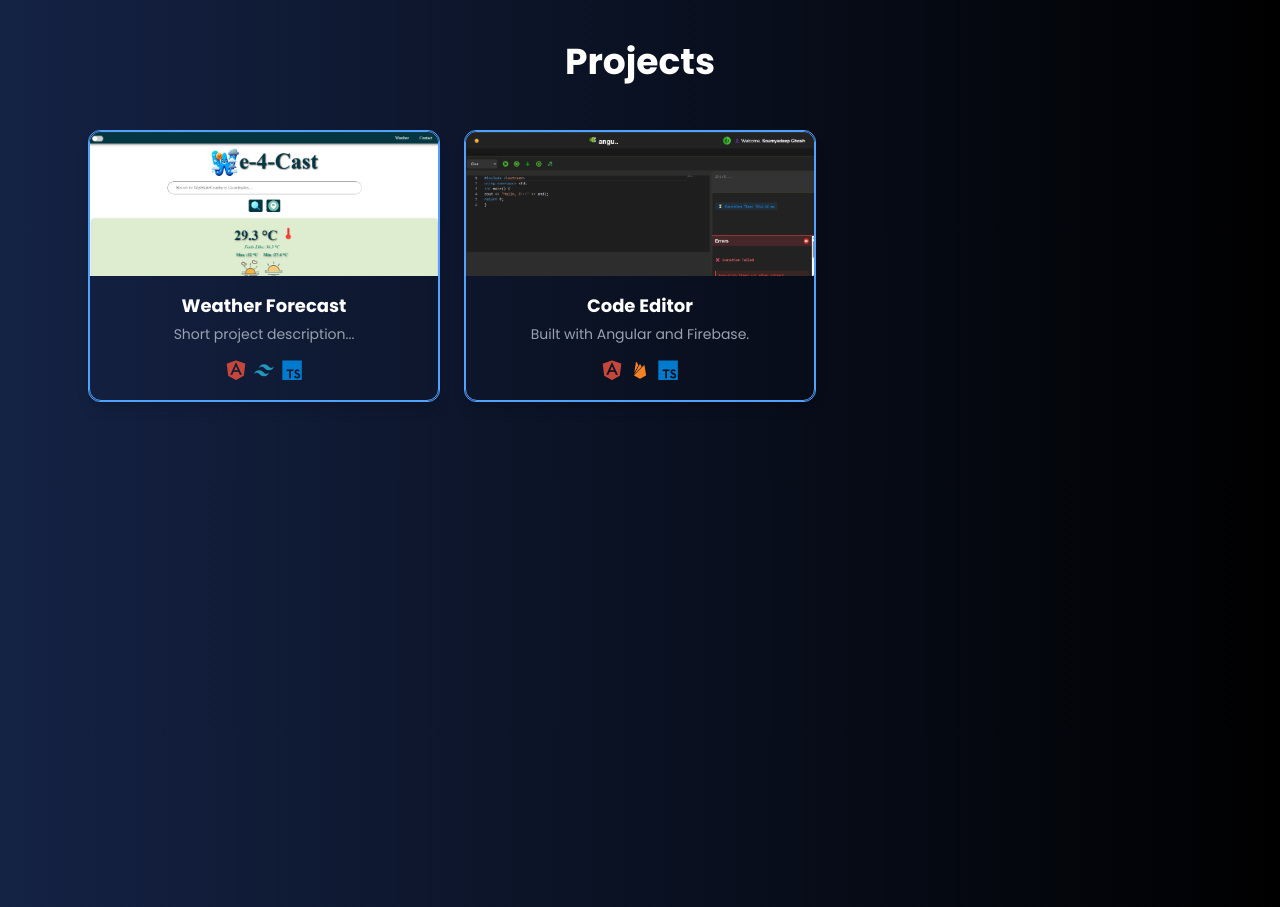
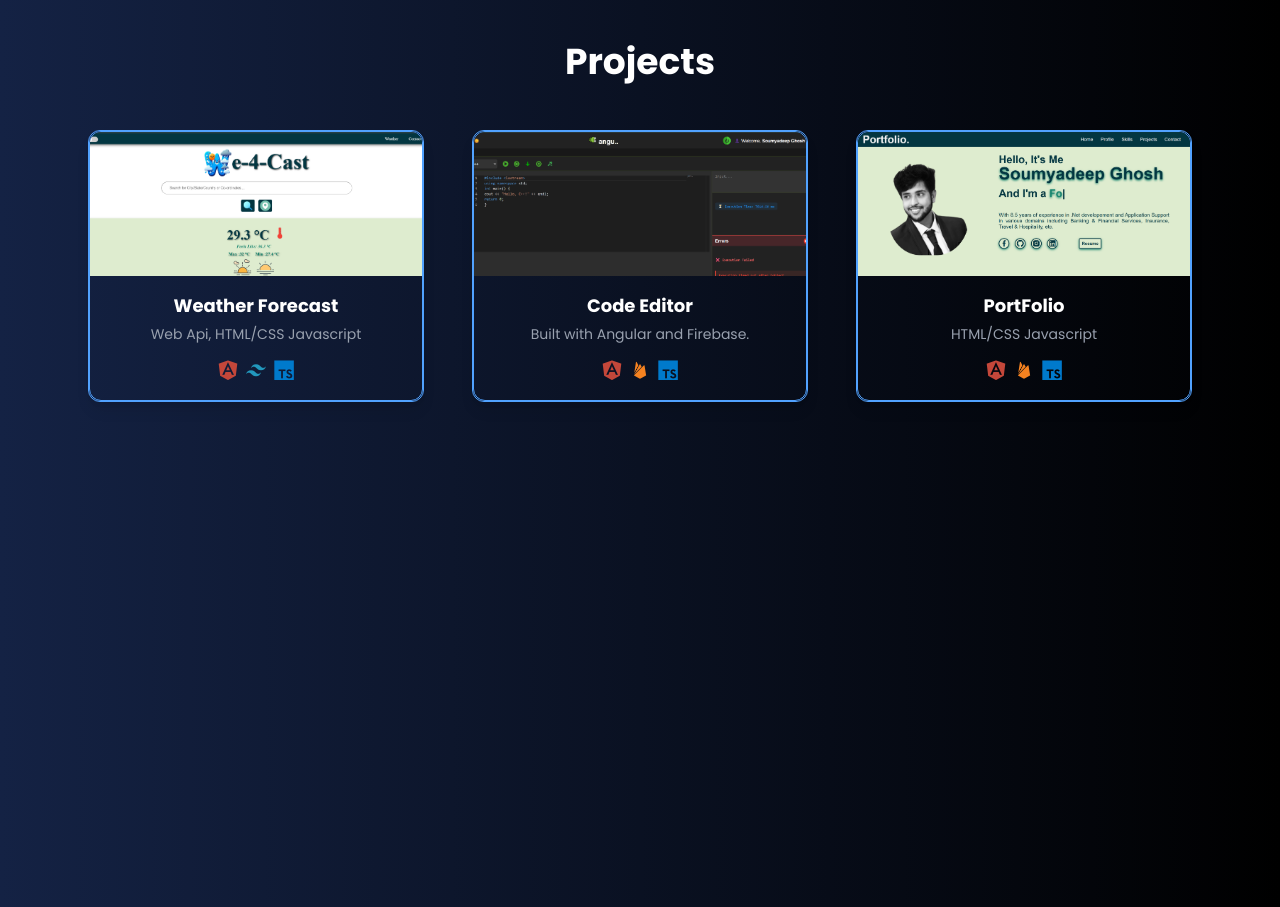
Before and after one commit to Soprso/Portfolio2, an Angular app: page / in a window 1280 px wide. Shown: the part 2060-2967 px from the top of the page. Built offline with nearby package versions, Linux system fonts and the light colour scheme.

Commit message:
updated cards

```diff
--- a/src/app/components/projects/projects.component.html
+++ b/src/app/components/projects/projects.component.html
@@ -3,7 +3,7 @@
         <h2 class="text-4xl font-bold mb-12">Projects</h2>
 
         <!-- Responsive Grid: 1 col on mobile, 2 on tablet, 3 on desktop -->
-        <div class="grid gap-6 sm:grid-cols-2 lg:grid-cols-3">
+        <div class="grid gap-12 sm:grid-cols-2 lg:grid-cols-3">
 
             <!-- Project Card -->
             <div
@@ -28,7 +28,7 @@
                             </h3>
                             <p
                                 class="text-gray-400 mt-1 text-sm group-hover:text-gray-900 transition-colors duration-300">
-                                Short project description...
+                                Web Api, HTML/CSS Javascript
                             </p>
 
                             <!-- Tech Stack Icons (smaller icons) -->
@@ -81,7 +81,41 @@
             </div>
 
             <!-- Add more cards... -->
+                        <div
+                class="group relative bg-transparent border border-blue-400 rounded-xl overflow-hidden shadow-lg transition-transform duration-300 hover:scale-105 cursor-pointer">
+                <a href="https://portfolio1-blue-one.vercel.app/" target="_blank"
+                    class="group relative block bg-transparent border border-blue-400 rounded-xl overflow-hidden shadow-lg transition-transform duration-300 hover:scale-105 cursor-pointer">
 
+                    <!-- Image -->
+                    <img src="project3.png" alt="Project 3" class="w-full h-36 object-cover">
+
+                    <!-- Content with sliding overlay -->
+                    <div class="relative overflow-hidden">
+                        <!-- Hover Overlay -->
+                        <span
+                            class="absolute left-0 top-0 h-full w-0 bg-blue-400 transition-all duration-700 group-hover:w-full z-0"></span>
+
+                        <!-- Actual Content -->
+                        <div class="relative z-10 p-4">
+                            <h3 class="text-lg font-semibold group-hover:text-gray-800 transition-colors duration-300">
+                                PortFolio
+                            </h3>
+                            <p
+                                class="text-gray-400 mt-1 text-sm group-hover:text-gray-900 transition-colors duration-300">
+                                HTML/CSS Javascript
+                            </p>
+
+                            <!-- Tech Stack Icons -->
+                            <div class="flex space-x-2 mt-3 justify-center">
+                                <i class="devicon-angularjs-plain colored text-xl"></i>
+                                <i class="devicon-firebase-plain colored text-xl"></i>
+                                <i class="devicon-typescript-plain colored text-xl"></i>
+                            </div>
+                        </div>
+                    </div>
+                </a>
+
+            </div>
         </div>
     </div>
 </section>
```
Also changed, not shown: public/project3.png (added).
